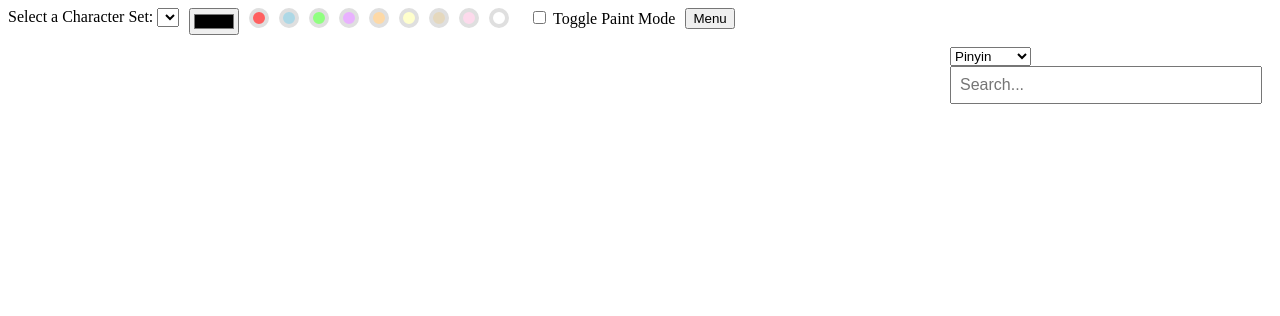
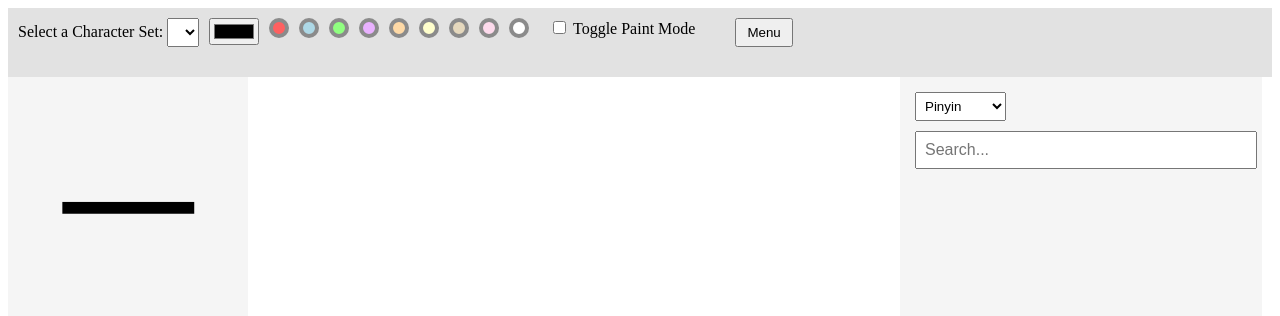
Before and after one commit to turukano26/Hanzi-Grid, a Python web app: template templates/index.html in a window 1280 px wide. Shown: the top 316 px of the page. Run offline with Jinja, Linux system fonts and the light colour scheme; the template is opened without the code that fills it, so the values that code supplies are empty.

Commit message:
tried to make it prettier, yi is now the default character in the largebox on loading

```diff
--- a/static/script.js
+++ b/static/script.js
@@ -279,6 +279,7 @@ function createColorButtons() {
 }
 
 // Function to update the color of the currently selected character's cell
+// updates the largeBox, colorpicker, localStorage, and any matching grid cells
 function changeColor(color) {
 
     const largeBox = document.getElementById('largeBox');
@@ -311,6 +312,20 @@ function toggleCursor() {
     body.classList.toggle('paintbrush-cursor', document.getElementById('toggleCheckbox').checked);
 }
 
+function intializeInfoColumn() {
+    const largeBox = document.getElementById('largeBox');
+
+    largeBox.textContent = '一';
+    var unicodeKey = '一'.codePointAt(0).toString(16);
+
+    fetchCharacterInfo('一');
+
+    if (localStorage.getItem(unicodeKey)) {
+        largeBox.style.backgroundColor = localStorage.getItem(unicodeKey);
+    }
+
+
+}
 
 function initializeSearchBar() {
     var searchBar = document.getElementById('searchBar');
@@ -457,3 +472,4 @@ fetchCharacterSetNames();
 createColorButtons();
 createMenu();
 initializeSearchBar();
+intializeInfoColumn();
--- a/static/styles.css
+++ b/static/styles.css
@@ -26,6 +26,8 @@
     top: 340px;
     overflow-y: scroll;
     bottom: 5%;
+    background-color: white;
+    padding: 8px;
 }
 
 
@@ -34,7 +36,7 @@
     width: 20px;
     height: 20px;
     border-radius: 50%;
-    border: 4px solid #dfdfdf;
+    border: 4px solid #8b8b8b;
     /* Border color */
 
     cursor: pointer;
@@ -47,12 +49,13 @@
 
 .grid-column {
     flex-grow: 1;
+    padding-left: 20px;
     /* Allow the grid column to be scrollable */
 }
 
 .macro-grid {
     overflow-y: scroll;
-    max-height: 94vh;
+    max-height: 90vh;
 }
 
 .grid {
@@ -115,6 +118,9 @@ body {
 
 .search-column {
     margin-right: 10px;
+    background-color: #f5f5f5;
+    padding: 10px;
+    margin-left: 5px;
 }
 
 #searchBar {
@@ -189,3 +195,35 @@ body {
 .slider-container {
     margin-bottom: 20px;
 }
+
+.top-menu {
+    padding: 10px;
+    background-color: #e2e2e2;
+}
+
+.info-column {
+    background-color: #f5f5f5;
+}
+
+
+.search-type-dropdown {
+    padding: 5px;
+    margin: 5px;
+}
+
+.character-set-dropdown {
+    padding: 5px;
+}
+
+.popup-menu-btn {
+    padding-top: 5px;
+    padding-bottom: 5px;
+    padding-right: 10px;
+    padding-left: 10px;
+    margin-left: 30px;
+}
+
+.search-bar {
+    margin: 5px;
+    margin-bottom: 8px;
+}
--- a/templates/index.html
+++ b/templates/index.html
@@ -11,7 +11,7 @@
     <div class="top-menu">
         <div class="charsetmenu" id="menu">
             <label for="inputStrings">Select a Character Set:</label>
-            <select id="inputStrings"></select>
+            <select id="inputStrings" class="character-set-dropdown"></select>
         </div>
         <div>
             <input type="color" id="colorPicker" value="#000000">
@@ -23,7 +23,7 @@
         </div>
 
         <div>
-            <button id="open-popup-menu-btn">Menu</button>
+            <button id="open-popup-menu-btn" class="popup-menu-btn">Menu</button>
         </div>
 
         <div id="popup-menu-container">
@@ -100,8 +100,10 @@
         </div>
     </div>
     <div class="container">
-        <div class="large-box" id="largeBox"></div>
-        <div class="info-box" id="infoBox"></div>
+        <div class="info-column">
+            <div class="large-box" id="largeBox"></div>
+            <div class="info-box" id="infoBox"></div>
+        </div>
         <div class="grid-column">
             <div class="macro-grid" id="macroGrid"></div>
         </div>
```
